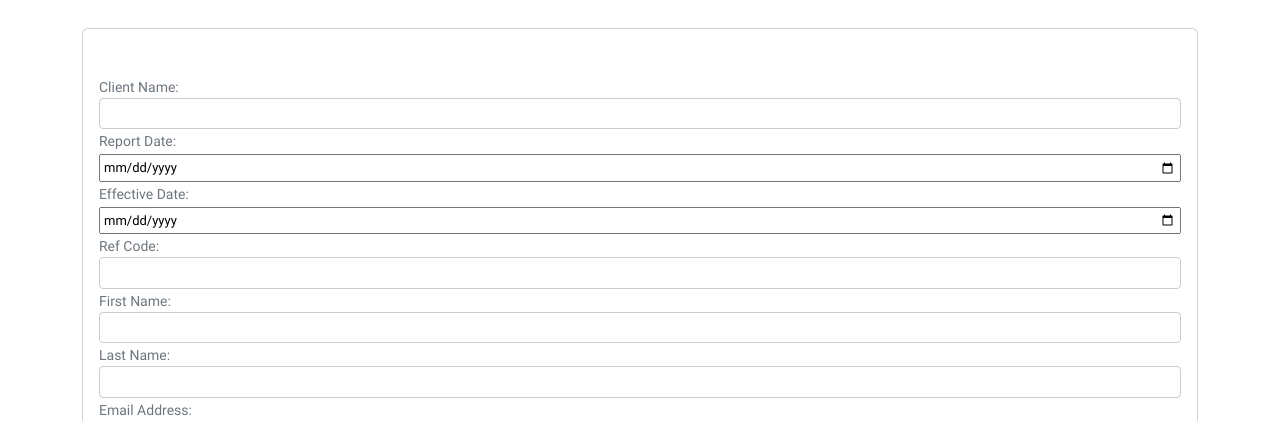
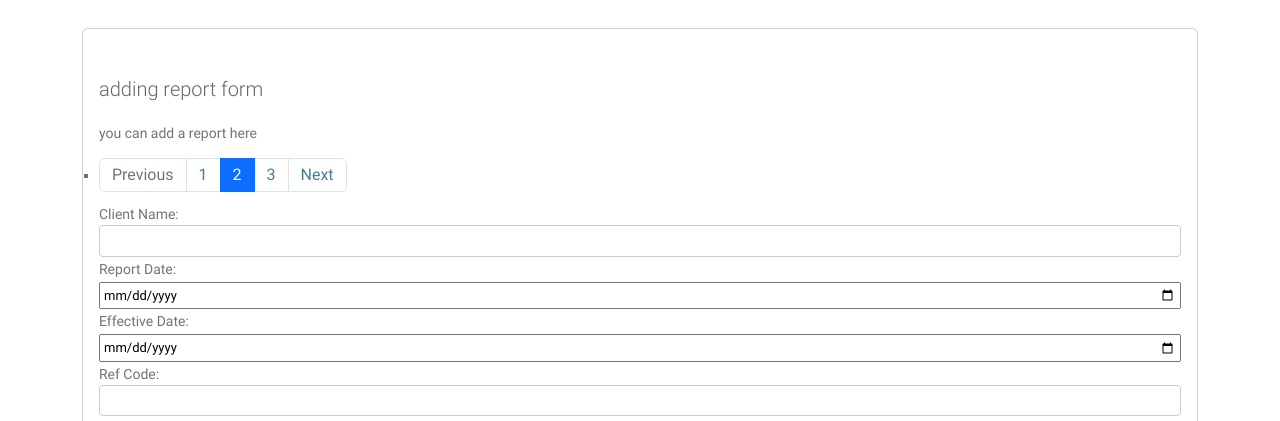
Before and after one commit to arshianajmipour/bookmarks, a Django app: page /add_report/ in a window 1280 px wide. Shown: the part 73-494 px from the top of the page. Run offline with Django 4.2, Linux system fonts and the light colour scheme; the visitor is signed in with stand-in values (Sample User, id 1); parts of the project's set-up code (start-up, migrations or seed data) failed here and were passed over; some libraries are stand-ins or nearby versions.

Commit message:
report form

```diff
--- a/account/models.py
+++ b/account/models.py
@@ -1,5 +1,6 @@
 from django.db import models
 from django.conf import settings
+from django.contrib.auth.models import User
 
 
 class Profile(models.Model):
--- a/account/templates/account/report_form.html
+++ b/account/templates/account/report_form.html
@@ -5,7 +5,21 @@
 {% block content %}
   <form method="post" class="{% comment %}d-flex flex-column{% endcomment %} align-items-center container mt-2">
     <div class="col-md-6 w-auto card px-3 py-5 d-flex justify-content-center  text-secondary">
-
+      <h1>adding report form</h1>
+      <p>
+        you can add a report here
+      </p>
+      <ul class="pagination">
+        <li class="page-item disabled">
+          <span class="page-link">Previous</span>
+        </li>
+        <li class="page-item"><a class="page-link" href="#">1</a></li>
+        <li class="page-item active"><span class="page-link">2</span></li>
+        <li class="page-item"><a class="page-link" href="#">3</a></li>
+        <li class="page-item">
+          <a class="page-link" href="#">Next</a>
+        </li>
+      </ul>
       {{ report_form.as_table}}
       {% csrf_token %}
       <div class="control-group">
--- a/account/templates/account/submit_done.html
+++ b/account/templates/account/submit_done.html
@@ -3,6 +3,8 @@
 {% block title %}Success{% endblock %}
 
 {% block content %}
+<div class="col-md-6  px-5 py-5  justify-content-center  text-secondary">
   <h1>Congratulations {{ new_user.first_name }}!</h1>
   <p>Your report has been successfully created.</p>
+</div>
 {% endblock %}
--- a/account/templates/base.html
+++ b/account/templates/base.html
@@ -101,4 +101,5 @@ integrity="sha384-Q6E9RHvbIyZFJoft+2mJbHaEWldlvI9IOYy5n3zV9zzTtmI3UksdQRVvoxMfoo
 <script src="https://stackpath.bootstrapcdn.com/bootstrap/4.5.0/js/bootstrap.min.js"
  integrity="sha384-OgVRvuATP1z7JjHLkuOU7Xw704+h835Lr+6QL9UvYjZE3Ipu6Tp75j7Bh/kR0JKI"
  crossorigin="anonymous"></script>
+ <script src="https://kit.fontawesome.com/f6264f0f45.js" crossorigin="anonymous"></script>
 </html>
--- a/account/urls.py
+++ b/account/urls.py
@@ -12,6 +12,7 @@ urlpatterns = [
     path('add_report/', views.add_report, name='add_report'),
     path('view_reports/', login_required(views.ReportListView.as_view()), name='view_reports'),
     path('submit_done/', views.submit_done, name='submit_done'),
+    path('delete/report/<report_id>',views.delete_report , name="delete view")
 
 
 
--- a/account/views.py
+++ b/account/views.py
@@ -118,6 +118,12 @@ class ReportListView(ListView):
 @login_required
 def submit_done(request):
     return render(request, 'account/submit_done.html', )
+
+@login_required
+def delete_report(request, report_id):
+    Report.objects.get(id=report_id).delete()
+    return HttpResponseRedirect('/view_reports/')
+
 
 
 
```
Also changed, not shown: account/templates/account/view_reports.html (+13 -4 lines), account/migrations/0002_report_user_alter_report_client_name_and_more.py (added), account/migrations/0003_remove_report_user.py (added).
